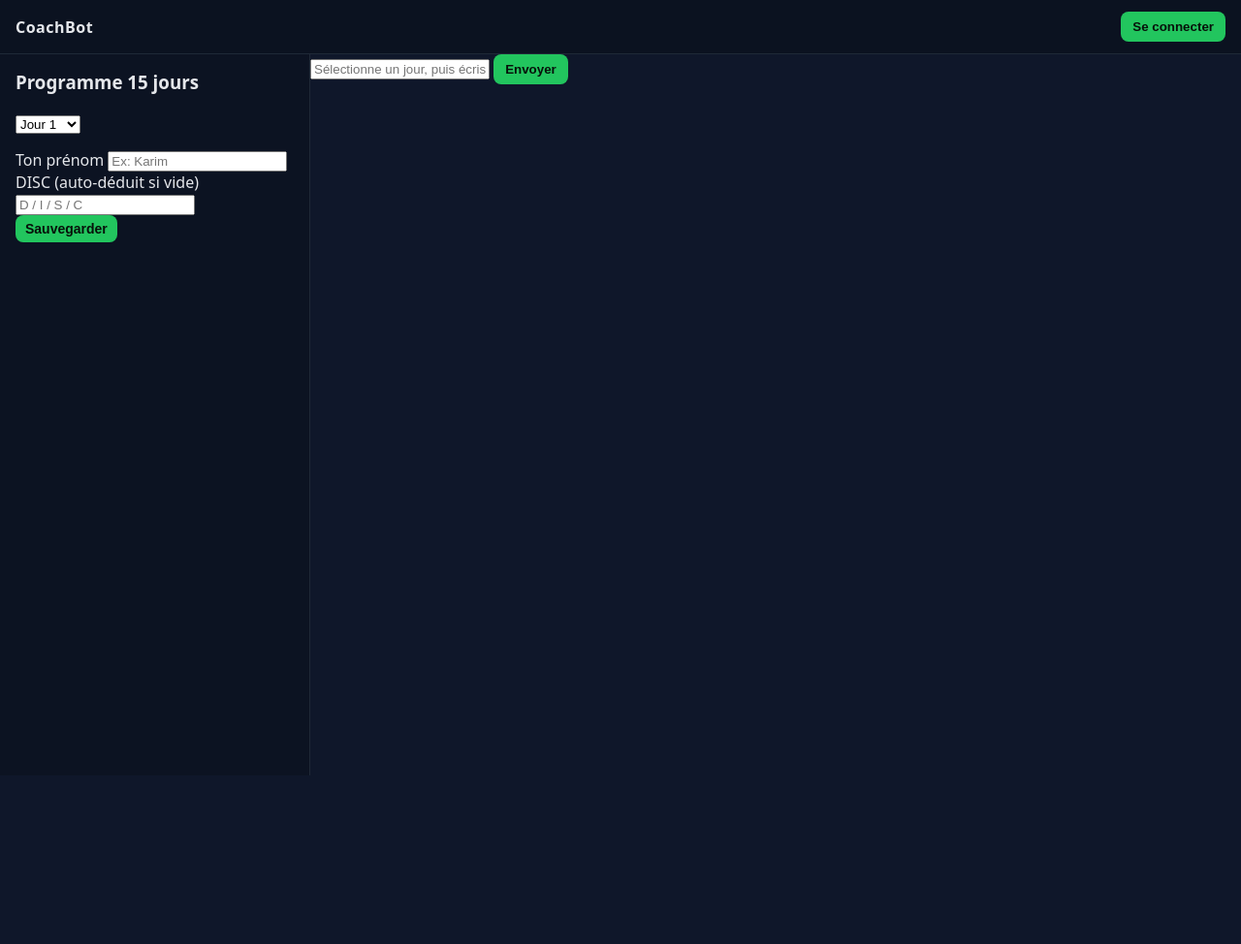
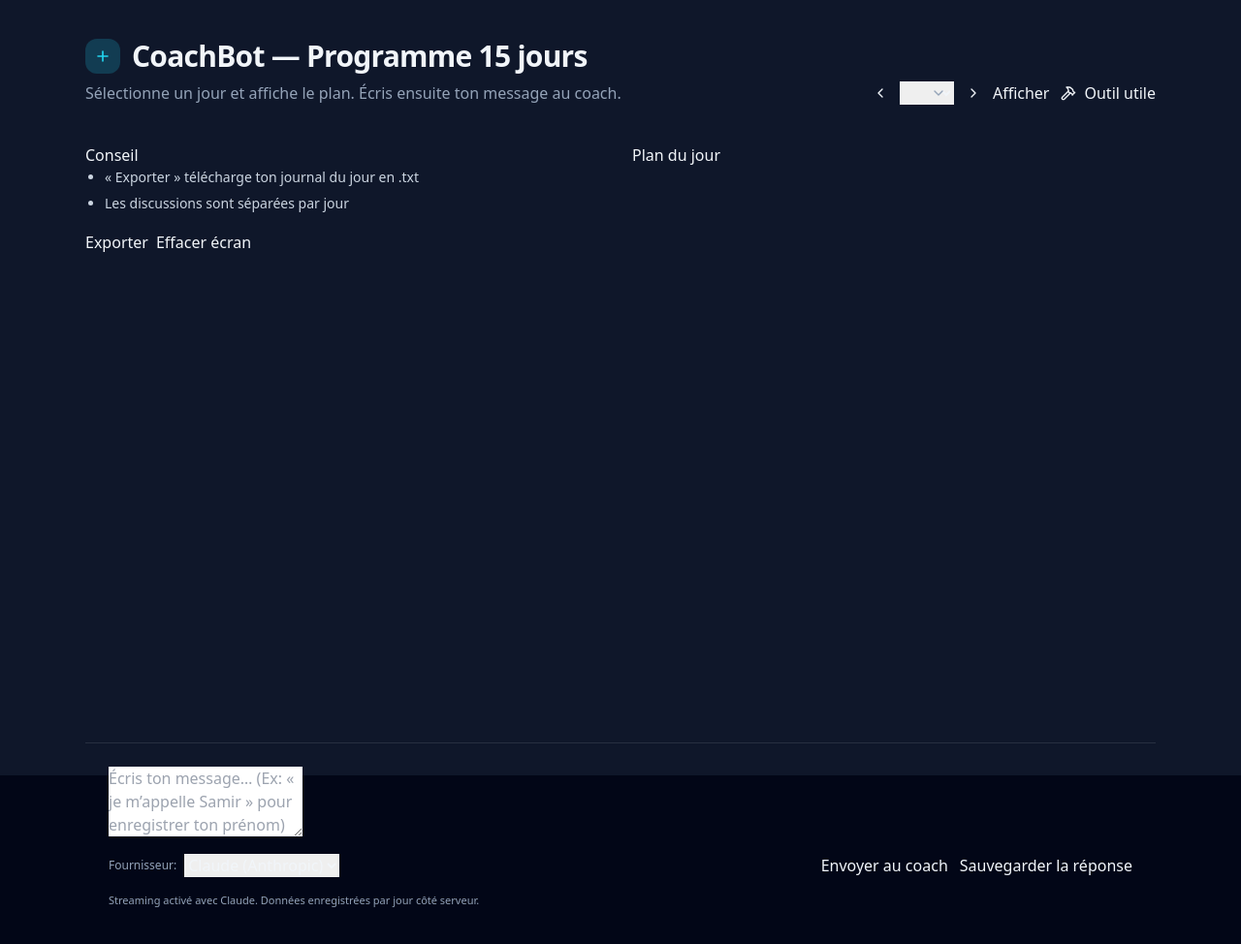
Before and after one commit to selim-ebf-deen/coachbot, a website: page public/index.html in a window 1280 px wide. Shown: the whole page at 97% size. Before the commit the page ends 800 px from the top, so only its background shows below. Drawn offline with nearby package versions, Linux system fonts and the light colour scheme.

Commit message:
Update index.html

```diff
--- a/public/index.html
+++ b/public/index.html
@@ -1,67 +1,137 @@
 <!doctype html>
-<html lang="fr">
+<html lang="fr" class="h-full bg-slate-950">
 <head>
-  <meta charset="utf-8"/>
-  <meta name="viewport" content="width=device-width, initial-scale=1"/>
-  <title>CoachBot — 15 jours</title>
-  <link rel="stylesheet" href="/style.css"/>
+  <meta charset="utf-8" />
+  <meta name="viewport" content="width=device-width,initial-scale=1" />
+  <title>CoachBot – Programme 15 jours</title>
+
+  <!-- Tailwind (CDN) -->
+  <script src="https://cdn.tailwindcss.com"></script>
+  <!-- Icons -->
+  <script src="https://unpkg.com/lucide@latest"></script>
+
+  <!-- Styles additionnels -->
+  <link rel="stylesheet" href="/style.css" />
+
+  <script>
+    tailwind.config = {
+      theme: {
+        extend: {
+          colors: {
+            primary: { DEFAULT: '#22d3ee' },
+          }
+        }
+      }
+    }
+  </script>
 </head>
-<body>
-  <div class="app">
-    <header class="topbar">
-      <div class="brand">CoachBot</div>
-      <div class="auth">
-        <div id="meBox" class="hidden">
-          <span id="meName"></span>
-          <button id="logoutBtn" class="btn secondary">Se déconnecter</button>
+<body class="h-full text-slate-100 selection:bg-primary/20">
+  <!-- App container -->
+  <div class="min-h-screen max-w-6xl mx-auto px-4 md:px-6 py-6 md:py-10">
+    <!-- Header -->
+    <header class="mb-6 md:mb-10 flex flex-col md:flex-row md:items-end gap-4">
+      <div class="flex-1">
+        <h1 class="text-2xl md:text-3xl font-semibold tracking-tight flex items-center gap-3">
+          <span class="inline-flex h-9 w-9 items-center justify-center rounded-xl bg-primary/20">
+            <svg xmlns="http://www.w3.org/2000/svg" class="h-5 w-5 text-primary" viewBox="0 0 24 24" fill="none" stroke="currentColor"><path d="M12 6v12m6-6H6" stroke-width="2" stroke-linecap="round" stroke-linejoin="round"/></svg>
+          </span>
+          CoachBot — Programme 15 jours
+        </h1>
+        <p class="mt-2 text-slate-400 text-sm md:text-base">
+          Sélectionne un jour et affiche le plan. Écris ensuite ton message au coach.
+        </p>
+      </div>
+
+      <!-- Jour + actions -->
+      <div class="flex items-center gap-2 md:gap-3">
+        <button id="prevDay" class="btn-secondary" title="Jour précédent">
+          <i data-lucide="chevron-left" class="h-4 w-4"></i>
+        </button>
+
+        <div class="relative">
+          <select id="daySelect" class="input-select pr-9">
+            <!-- options injectées en JS -->
+          </select>
+          <i data-lucide="chevron-down" class="absolute right-2 top-1/2 -translate-y-1/2 h-4 w-4 text-slate-400 pointer-events-none"></i>
         </div>
-        <button id="openAuth" class="btn">Se connecter</button>
+
+        <button id="nextDay" class="btn-secondary" title="Jour suivant">
+          <i data-lucide="chevron-right" class="h-4 w-4"></i>
+        </button>
+
+        <button id="showPlan" class="btn-primary">Afficher</button>
+
+        <div class="relative">
+          <button id="toolsBtn" class="btn-secondary flex items-center gap-2">
+            <i data-lucide="hammer" class="h-4 w-4"></i>
+            Outil utile
+          </button>
+          <!-- menu simple -->
+          <div id="toolsMenu" class="hidden absolute right-0 mt-2 w-64 rounded-xl bg-slate-900/95 ring-1 ring-white/10 backdrop-blur p-2 z-20">
+            <button data-tool="kiss" class="menu-item">KISS — Keep/Improve/Start/Stop</button>
+            <button data-tool="responsibility" class="menu-item">Échelle de responsabilité</button>
+            <button data-tool="cnv" class="menu-item">CNV — Message clair</button>
+          </div>
+        </div>
       </div>
     </header>
 
-    <main class="layout">
-      <aside class="sidebar">
-        <h3>Programme 15 jours</h3>
-        <select id="daySelect"></select>
-        <p class="muted" id="planText"></p>
-        <div class="metaBox">
-          <label>Ton prénom</label>
-          <input id="nameInput" placeholder="Ex: Karim"/>
-          <label>DISC (auto-déduit si vide)</label>
-          <input id="discInput" placeholder="D / I / S / C"/>
-          <button id="saveMeta" class="btn small">Sauvegarder</button>
+    <!-- Tips -->
+    <section class="grid md:grid-cols-2 gap-4 md:gap-6 mb-6">
+      <div class="card">
+        <div class="card-title">Conseil</div>
+        <ul class="text-sm text-slate-300 leading-relaxed list-disc pl-5 space-y-1">
+          <li>« Exporter » télécharge ton journal du jour en .txt</li>
+          <li>Les discussions sont séparées par jour</li>
+        </ul>
+        <div class="mt-4 flex flex-wrap gap-2">
+          <button id="exportBtn" class="btn-secondary">Exporter</button>
+          <button id="clearBtn" class="btn-secondary">Effacer écran</button>
         </div>
-      </aside>
+      </div>
 
-      <section class="chat">
-        <div id="history" class="history"></div>
-        <form id="composer" class="composer">
-          <input id="msg" placeholder="Sélectionne un jour, puis écris ton message au coach…"/>
-          <button class="btn">Envoyer</button>
+      <div class="card">
+        <div class="card-title">Plan du jour</div>
+        <p id="dayPlan" class="text-slate-200 text-sm md:text-base leading-relaxed"></p>
+      </div>
+    </section>
+
+    <!-- Chat -->
+    <section class="card p-0 overflow-hidden">
+      <div id="chat" class="p-4 md:p-6 h-[50vh] md:h-[60vh] overflow-y-auto space-y-3 bg-gradient-to-b from-slate-900/40 to-slate-900/10">
+        <!-- messages -->
+      </div>
+
+      <div class="border-t border-white/10 p-4 md:p-6">
+        <form id="form" class="space-y-3">
+          <textarea id="input" rows="3" class="input-textarea" placeholder="Écris ton message… (Ex: « je m’appelle Samir » pour enregistrer ton prénom)"></textarea>
+
+          <div class="flex flex-col md:flex-row md:items-center gap-2 md:gap-3">
+            <div class="flex items-center gap-2">
+              <span class="text-xs text-slate-400">Fournisseur:</span>
+              <select id="provider" class="input-select">
+                <option value="anthropic" selected>Claude (Anthropic)</option>
+                <!-- OpenAI disponible si tu réactives ton quota -->
+                <!-- <option value="openai">OpenAI</option> -->
+              </select>
+            </div>
+
+            <div class="flex-1"></div>
+
+            <button type="submit" id="sendBtn" class="btn-primary">Envoyer au coach</button>
+            <button type="button" id="saveNoteBtn" class="btn-secondary">Sauvegarder la réponse</button>
+          </div>
+
+          <p class="text-[11px] text-slate-400 pt-1">
+            Streaming activé avec Claude. Données enregistrées par jour côté serveur.
+          </p>
         </form>
-      </section>
-    </main>
+      </div>
+    </section>
   </div>
 
-  <!-- Modale auth -->
-  <dialog id="authDialog">
-    <form method="dialog" class="authForm" id="authForm">
-      <h3>Connexion / Inscription</h3>
-      <label>Email</label>
-      <input id="authEmail" type="email" required placeholder="toi@exemple.com"/>
-      <label>Mot de passe</label>
-      <input id="authPass" type="password" required placeholder="******"/>
-      <label>Prénom (si inscription)</label>
-      <input id="authName" placeholder="Ex: Karim"/>
-      <div class="row">
-        <button id="loginBtn" class="btn">Connexion</button>
-        <button id="registerBtn" class="btn secondary" type="button">Inscription</button>
-        <button class="btn ghost" value="cancel">Fermer</button>
-      </div>
-      <p id="authError" class="error"></p>
-    </form>
-  </dialog>
-
-  <script src="/script.js"></script>
+  <!-- App JS -->
+  <script type="module" src="/app.js"></script>
+  <script>lucide.createIcons();</script>
 </body>
 </html>
```
